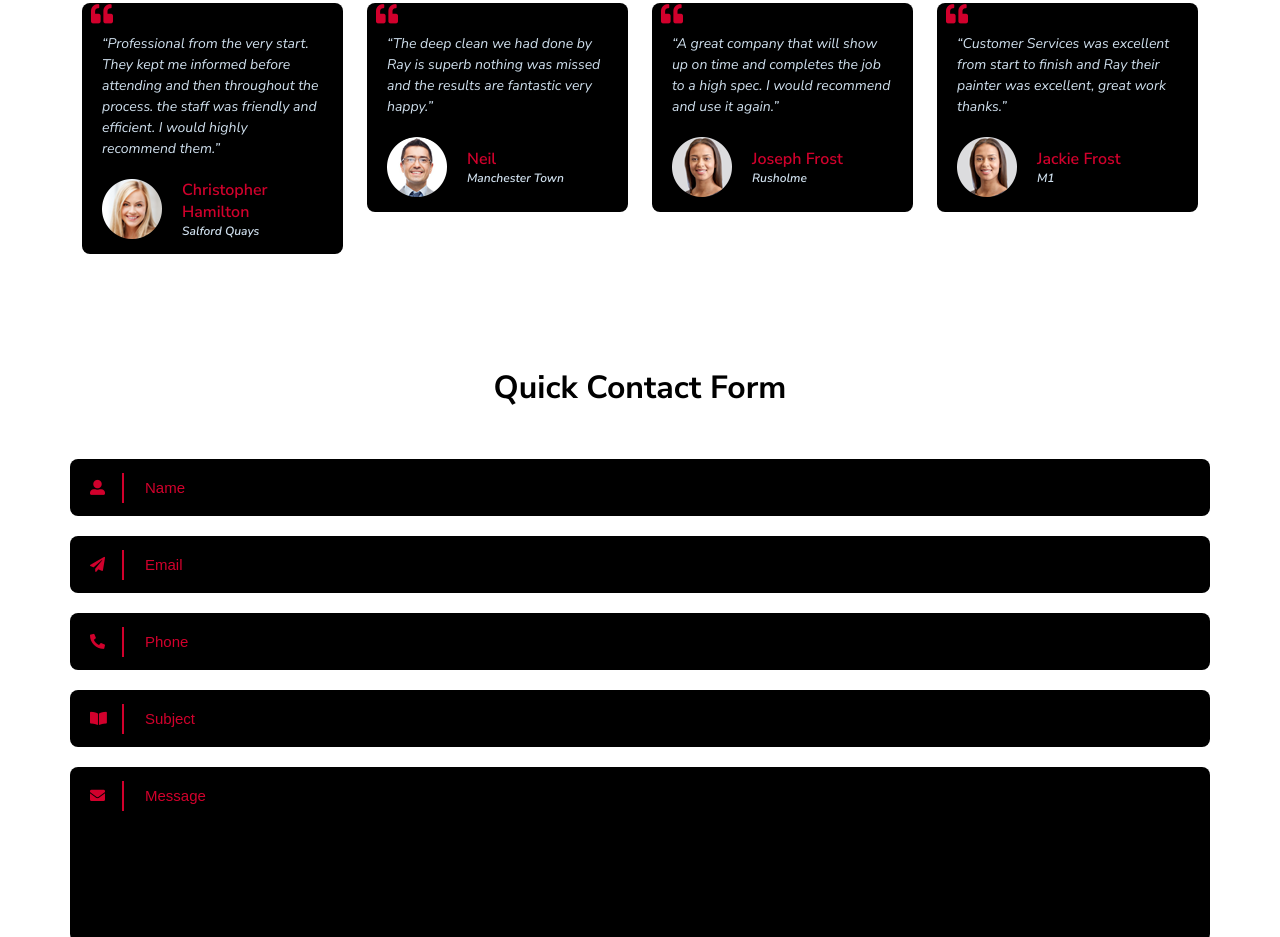
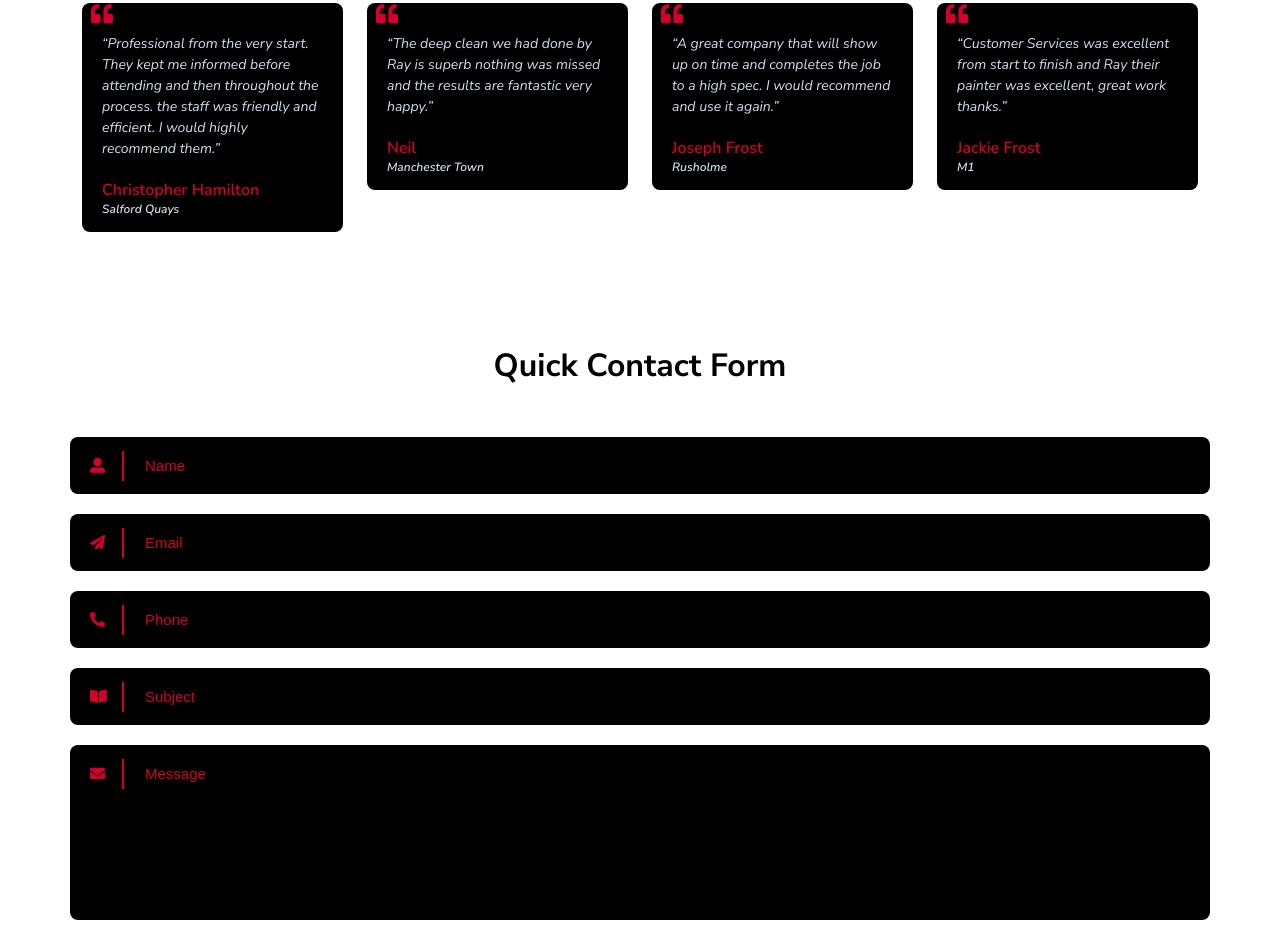
Before and after one commit to raohassansites/protohandyman, a plain HTML site: page index.html in a window 1280 px wide. Shown: the part 1954-2891 px from the top of the page. Drawn offline with nearby package versions, Linux system fonts and the light colour scheme.

Commit message:
Update index.html

```diff
--- a/index.html
+++ b/index.html
@@ -91,7 +91,7 @@
                     <span class="fa fa-quote-left"></span>
                     <p>“Customer Services was excellent from start to finish and Ray their painter was excellent, great work thanks.”</p>
                     <div class="client-details">
-                        <img src="images/pcp1.png" alt="source not found">
+<!--                         <img src="images/pcp1.png" alt="source not found"> -->
                         <span>Jackie Frost<p> M1</p></span>
                     </div>
 		 </div>
@@ -101,7 +101,7 @@
                     <span class="fa fa-quote-left"></span>
                     <p> “Pleased with the team from Ray Cleaning, whilst carrying out the cleaning work which was very good indeed, they also put up with no fuss shelving and kitchen cabinets.”</p>
                     <div class="client-details">
-                        <img src="images/pcp2.png" alt="source not found">
+<!--                         <img src="images/pcp2.png" alt="source not found"> -->
                         <span>Joseph Jackson<p>Hulme</p></span>
                     </div>
                 </div>
@@ -111,7 +111,7 @@
                     <span class="fa fa-quote-left"></span>
                     <p>“Professional from the very start. They kept me informed before attending and then throughout the process. the staff was friendly and efficient. I would highly recommend them.”</p>
                     <div class="client-details">
-                        <img src="images/pcp3.png" alt="source not found">
+<!--                         <img src="images/pcp3.png" alt="source not found"> -->
                         <span>Christopher Hamilton<p>Salford Quays</p></span>
                     </div>
                 </div>
@@ -121,7 +121,7 @@
                     <span class="fa fa-quote-left"></span>
                     <p>“The deep clean we had done by Ray is superb nothing was missed and the results are fantastic very happy.”</p>
                     <div class="client-details">
-                        <img src="images/pcp4.png" alt="source not found">
+<!--                         <img src="images/pcp4.png" alt="source not found"> -->
                         <span>Neil<p>Manchester Town</p></span>
                     </div>
                 </div>
@@ -131,7 +131,7 @@
                     <span class="fa fa-quote-left"></span>
                     <p>“A great company that will show up on time and completes the job to a high spec. I would recommend and use it again.”</p>
                     <div class="client-details">
-                        <img src="images/pcp1.png" alt="source not found">
+<!--                         <img src="images/pcp1.png" alt="source not found"> -->
                         <span>Joseph Frost<p>Rusholme</p></span>
                     </div>
                 </div>
```
